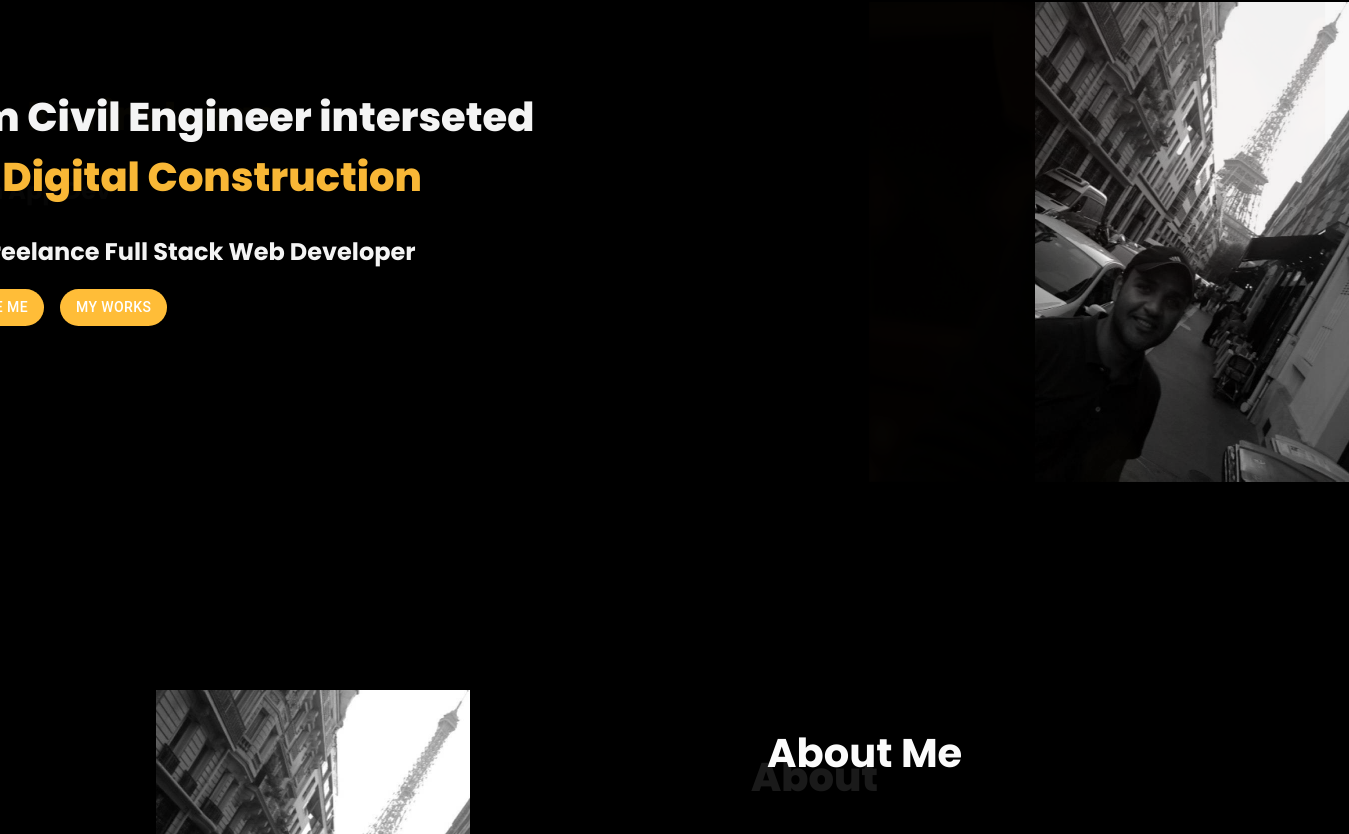
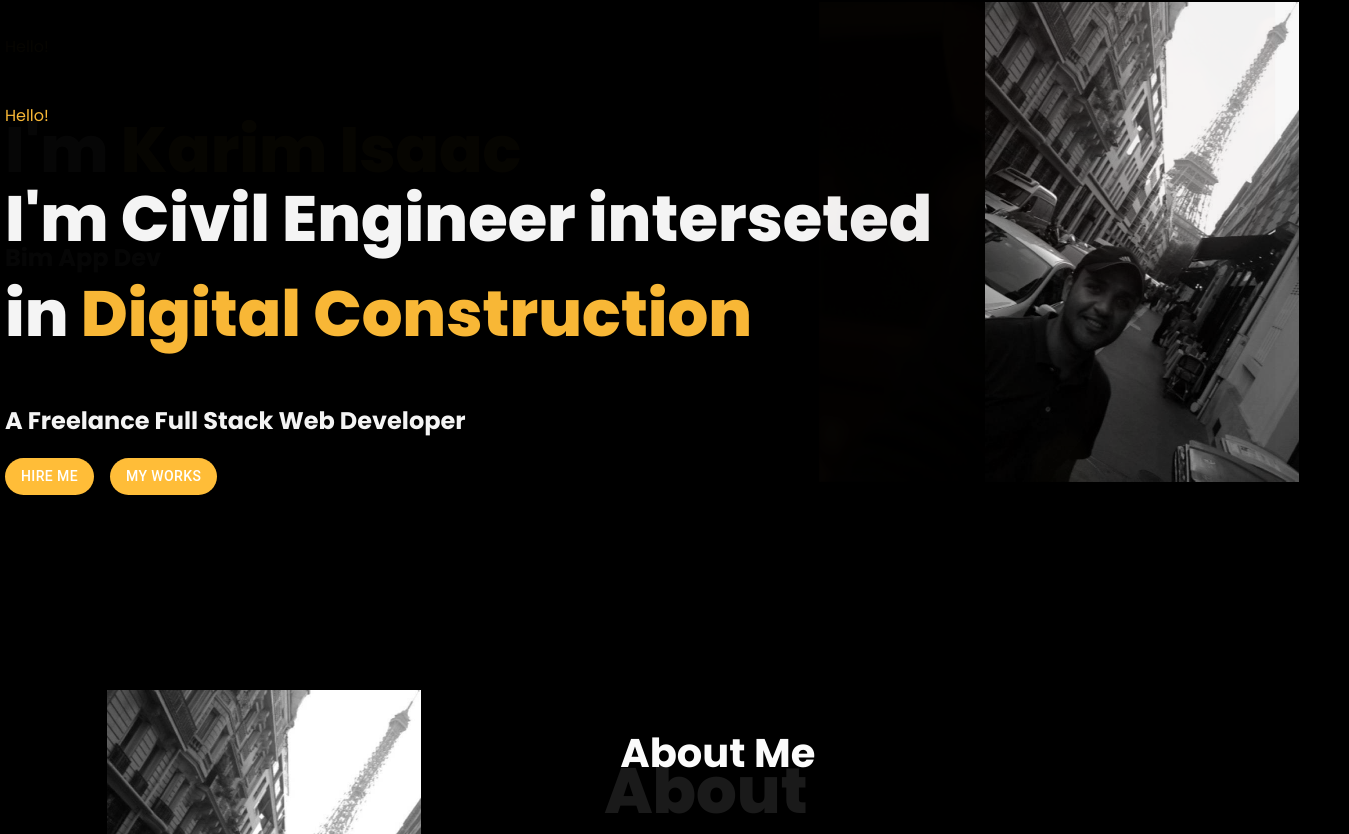
Before and after one commit to KIsaac85/kisaac85.github.io, a React (Vite) app: page / in a window 1280 px wide. Shown: the part 206-1040 px from the top of the page, 1349 px wide, since content can reach past the window. Built offline with nearby package versions, Linux system fonts and the light colour scheme.

Commit message:
adjust style

```diff
--- a/src/Aboutme.jsx
+++ b/src/Aboutme.jsx
@@ -22,7 +22,7 @@ function Aboutme() {
     <div className="main-flex-column  main-relative-position" >
       <h1 className="main-title-shadow">About</h1>
       <h2 className="main-title main-font-title">About Me</h2>
-
+      <p>I am civil engineer interested in digital transformation of construction</p>
       <ul id="about-list">
         <li><span>Name:</span> </li>
         <li><span  className="main-grey-textt">Karim Isaac</span></li>
--- a/src/Home.jsx
+++ b/src/Home.jsx
@@ -29,13 +29,13 @@ function Home() {
 
 
   <div  id="home-section" className="main-flex-row main-content-center main-top-space">
-      <div>
+      <div className='home-container' >
 
-      <Fade className='home-relative-position' in={checked}  timeout={2500}>
-      <div style={{width:600}}><span>Hello!</span>
+      <Fade  className='home-relative-position' in={checked}  timeout={2500}>
+      <div style={{width:800}}><span>Hello!</span>
       <h1>I'm <span>Karim Isaac</span></h1><h2>Bim App Dev</h2></div></Fade>
       <Fade className='home-relat-position'  in={!checked} timeout={2500}>
-      <div style={{width:600}}><span>Hello!</span>
+      <div style={{width:950}}><span>Hello!</span>
       <h1>I'm Civil Engineer interseted in <span> Digital Construction</span></h1><h2 >A Freelance Full Stack Web Developer</h2></div></Fade>
 
       <Stack className='home-2ndrelative-position'  spacing={2} direction={'row'}>
@@ -45,10 +45,10 @@ function Home() {
       </Stack>
 
        </div>
-
+       <div className="main-flex-row" >
       <Fade in={!checked} style={{ position:"relative",left:480 }} timeout={2500}><img src={`${image1}`} alt="personal photo"></img></Fade>
       <Fade in={checked} timeout={2500} ><img src={`${image2}`} alt="personal photo"></img></Fade>
-
+      </div>
 
        </div>
 
--- a/src/NavBar.jsx
+++ b/src/NavBar.jsx
@@ -56,7 +56,7 @@ function ResponsiveAppBar() {
 
   return (
     <AppBar position="fixed" sx={{backgroundColor : 'black' }}>
-      <Container maxWidth="xl" >
+      <Container maxWidth=""  style={{width:1350}}>
         <Toolbar disableGutters >
 
           <Typography
--- a/src/css/Style Home.css
+++ b/src/css/Style Home.css
@@ -3,6 +3,9 @@
     height: 30rem;
 }
 
+.home-container{
+    width: 500px;
+}
 .home-relative-position{
     position: relative;
     top: 2rem
@@ -18,6 +21,8 @@
     top:-10rem;
 }
 
+
+
 @keyframes fade-down {
     0%{
         opacity: 0;
--- a/src/css/Style Main.css
+++ b/src/css/Style Main.css
@@ -38,7 +38,7 @@ div>span,h1>span{
 }
 
 h1{
-    font-size: 40px;
+    font-size: 4rem;
     font-weight: 800;
 }
 
@@ -54,7 +54,7 @@ font-weight: 700;
 .main-title-shadow{
     z-index: -1;
     position:absolute;
-    top: 1.5rem;
+    top: rem;
     left:-1rem;
     color:var(--greyContainer);
 }
```
